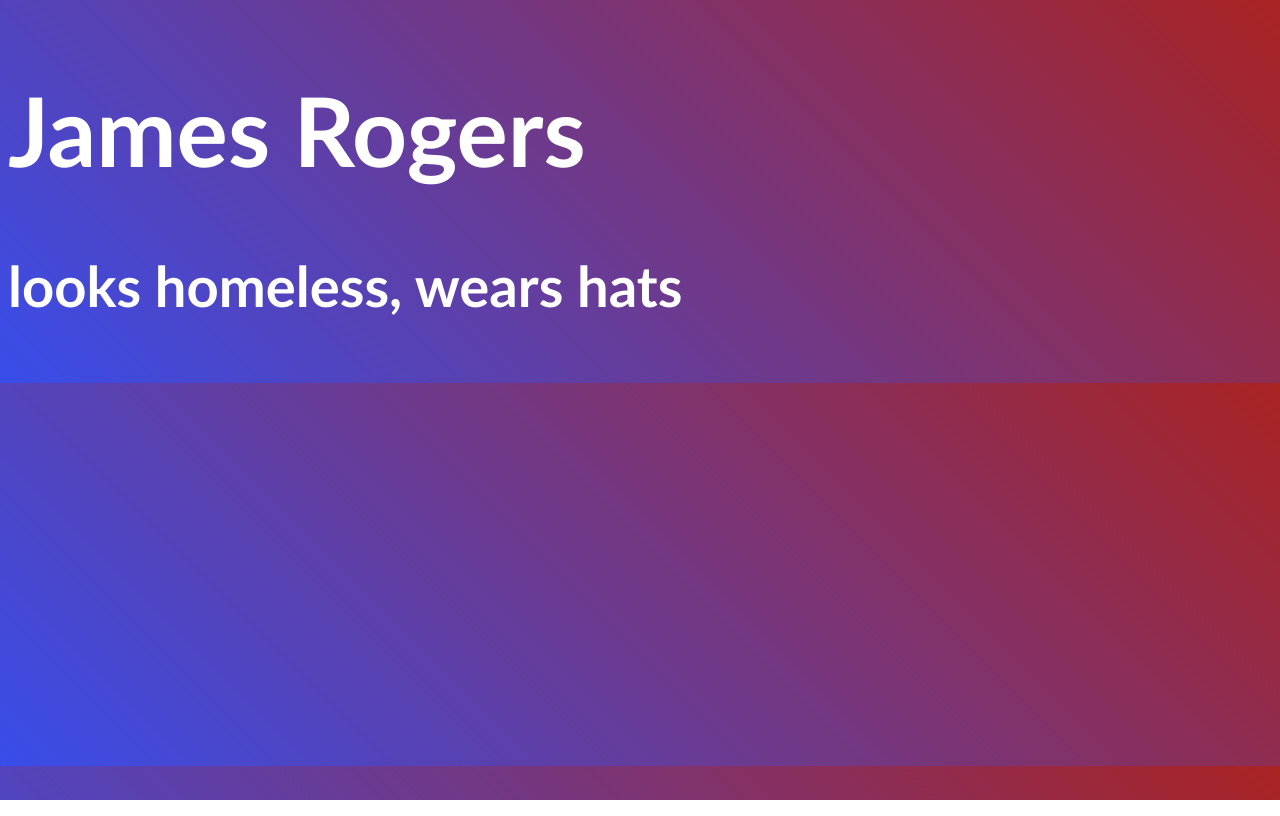
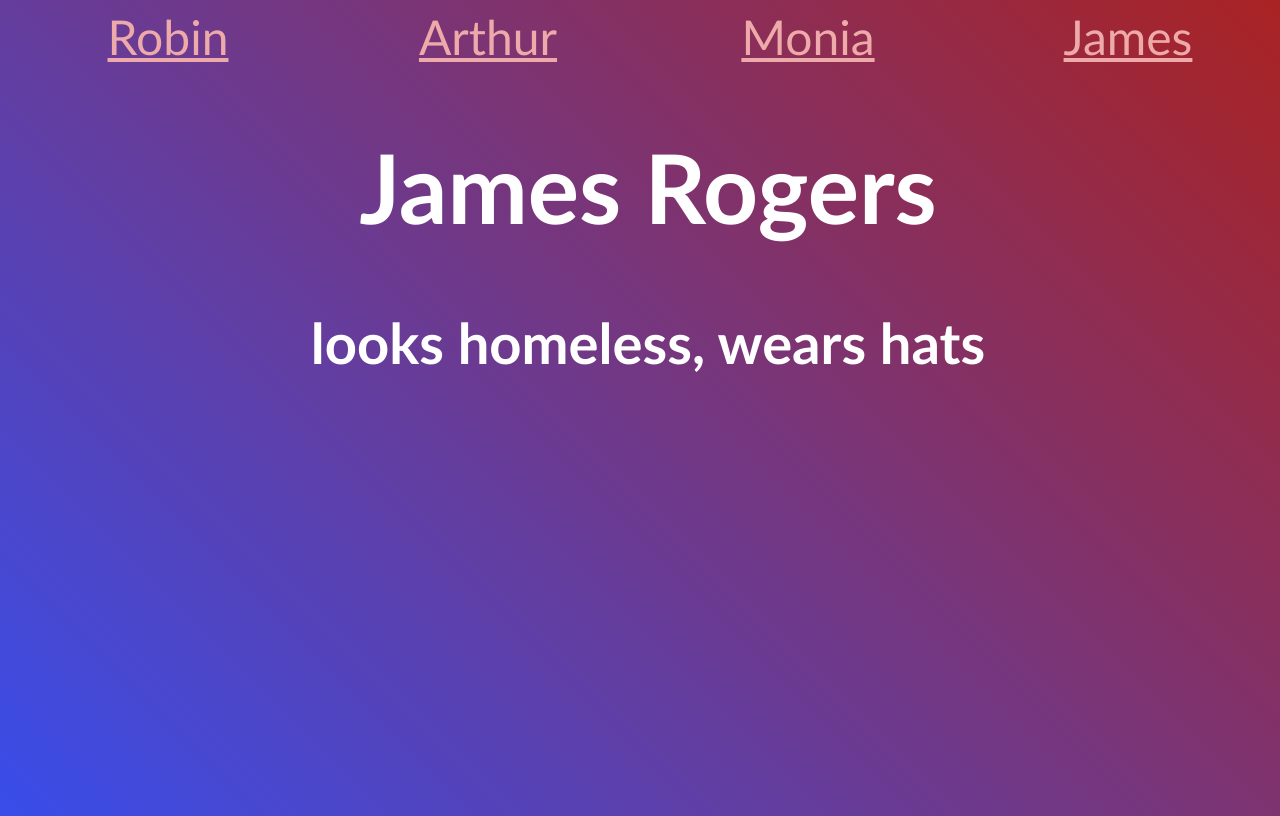
Before and after one commit to rjkerrison/sei-59-profiles, a React (Create React App) app: page /james in a window 1280 px wide. Built offline with nearby package versions, Linux system fonts and the light colour scheme.

Commit message:
nav and styling

```diff
--- a/src/App.js
+++ b/src/App.js
@@ -4,15 +4,23 @@ import Arthur from './components/Arthur'
 import James from './components/James'
 import Monia from './components/Monia'
 import Home from './components/Home'
+import Nav from './components/Nav'
 
 function App() {
+  const links = [
+    { component: Robin, path: '/robin', name: 'Robin' },
+    { component: Arthur, path: '/arthur', name: 'Arthur' },
+    { component: Monia, path: '/monia', name: 'Monia' },
+    { component: James, path: '/james', name: 'James' },
+  ]
+
   return (
     <Router>
+      <Nav links={links} />
       <Switch>
-        <Route path='/robin' component={Robin} />
-        <Route path='/arthur' component={Arthur} />
-        <Route path='/monia' component={Monia} />
-        <Route path='/james' component={James} />
+        {links.map((props) => (
+          <Route {...props} />
+        ))}
         <Route path='/' component={Home} />
       </Switch>
     </Router>
--- /dev/null
+++ b/src/components/Nav.js
@@ -0,0 +1,17 @@
+import { Link } from 'react-router-dom'
+
+const Nav = ({ links }) => {
+  return (
+    <nav>
+      <ul>
+        {links.map(({ path, name }) => (
+          <li key={path}>
+            <Link to={path}>{name}</Link>
+          </li>
+        ))}
+      </ul>
+    </nav>
+  )
+}
+
+export default Nav
--- a/src/styles/main.scss
+++ b/src/styles/main.scss
@@ -4,9 +4,39 @@ body {
   font-size: 3rem;
   font-family: 'Gill Sans', 'Gill Sans MT', Calibri, 'Trebuchet MS', sans-serif;
   color: white;
+  justify-content: center;
+  text-align: center;
+  min-height: 100vh;
+  width: 100vw;
 }
 
 code {
   font-family: source-code-pro, Menlo, Monaco, Consolas, 'Courier New',
     monospace;
 }
+
+nav {
+  width: 100vw;
+  ul {
+    display: flex;
+    list-style: none;
+    justify-content: center;
+    width: 100%;
+    padding: 0;
+    margin: 0;
+
+    li {
+      flex-basis: 20rem;
+    }
+  }
+
+  a {
+    color: hsl(0, 66%, 80%);
+    &:visited {
+      color: hsl(0, 66%, 80%);
+    }
+    &:hover {
+      color: hsl(233, 66%, 80%);
+    }
+  }
+}
```
